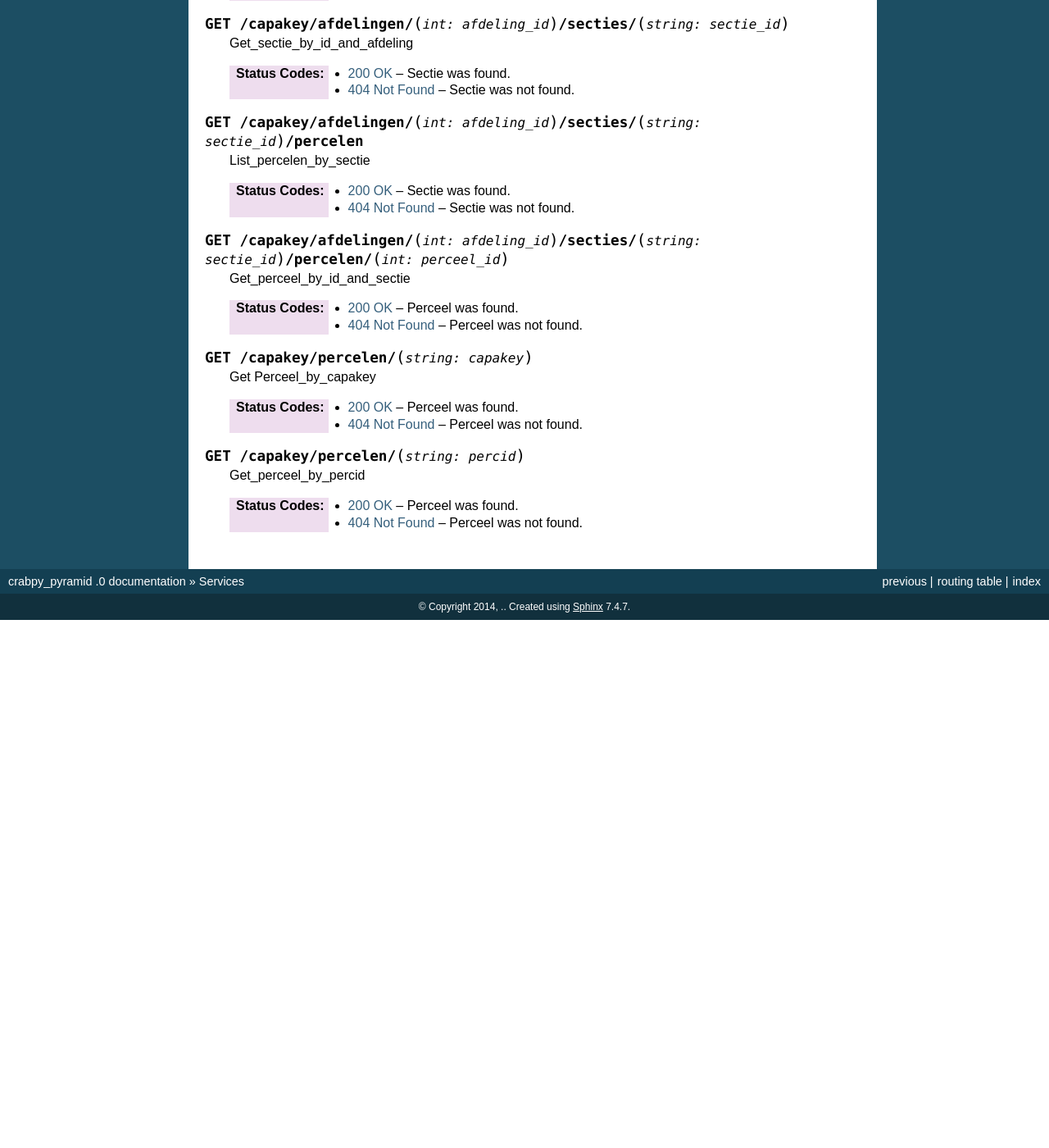
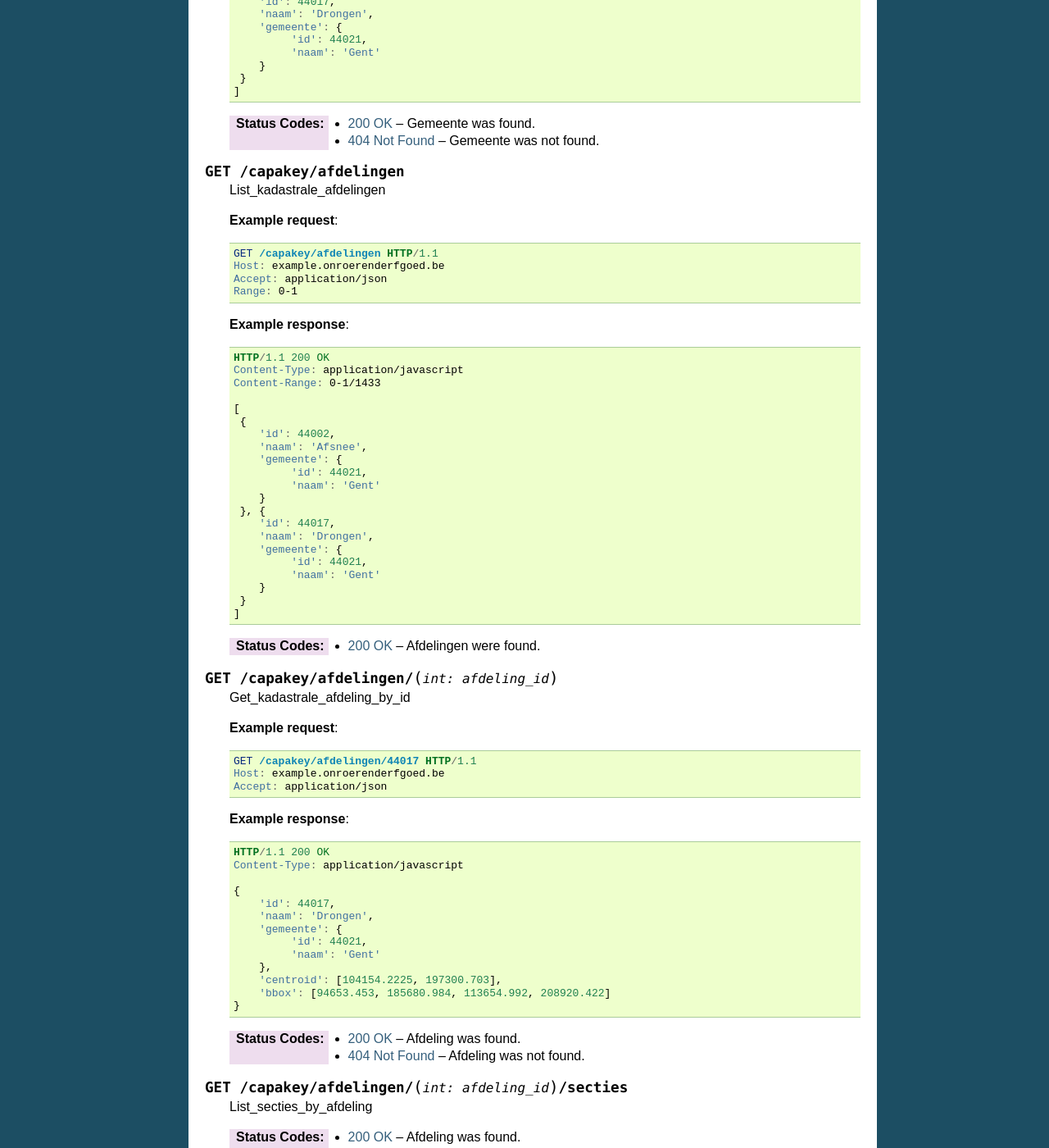
Before and after one commit to OnroerendErfgoed/crabpy_pyramid, a Sphinx documentation site: the page built from docs/source/services.rst, in a window 1280 px wide and 1400 px high, scrolled down 1861 px. Shown: the whole window at 82% size. Built offline with Sphinx 7.4.7, drawn with Linux system fonts in a browser that asks for light colours; before the commit the page ends 2617 px from its top, so only the background shows below that; some of the changed text lies outside the part shown.

Commit message:
Add docs for Afdeling services.

```diff
--- a/docs/source/services.rst
+++ b/docs/source/services.rst
@@ -89,6 +89,42 @@ Capakey
 
     List_kadastrale_afdelingen_by_gemeente
 
+    **Example request**:
+
+    .. sourcecode:: http
+
+       GET /capakey/gemeenten/44021/afdelingen HTTP/1.1
+       Host: example.onroerenderfgoed.be
+       Accept: application/json
+       Range: 0-1
+
+    **Example response**:
+
+    .. sourcecode:: http
+
+       HTTP/1.1 200 OK
+       Content-Type: application/javascript
+       Content-Range: 0-1/30
+
+       [
+        {
+           'id': 44002,
+           'naam': 'Afsnee',
+           'gemeente': {
+                'id': 44021,
+                'naam': 'Gent'
+           }
+        }, {
+           'id': 44017,
+           'naam': 'Drongen',
+           'gemeente': {
+                'id': 44021,
+                'naam': 'Gent'
+           }
+        }
+       ]
+
+
     :statuscode 200: Gemeente was found.
     :statuscode 404: Gemeente was not found.
 
@@ -96,11 +132,72 @@ Capakey
 
     List_kadastrale_afdelingen
 
+    **Example request**:
+
+    .. sourcecode:: http
+
+       GET /capakey/afdelingen HTTP/1.1
+       Host: example.onroerenderfgoed.be
+       Accept: application/json
+       Range: 0-1
+
+    **Example response**:
+
+    .. sourcecode:: http
+
+       HTTP/1.1 200 OK
+       Content-Type: application/javascript
+       Content-Range: 0-1/1433
+
+       [
+        {
+           'id': 44002,
+           'naam': 'Afsnee',
+           'gemeente': {
+                'id': 44021,
+                'naam': 'Gent'
+           }
+        }, {
+           'id': 44017,
+           'naam': 'Drongen',
+           'gemeente': {
+                'id': 44021,
+                'naam': 'Gent'
+           }
+        }
+       ]
+
     :statuscode 200: Afdelingen were found.
 
 .. http:get:: /capakey/afdelingen/(int:afdeling_id)
 
     Get_kadastrale_afdeling_by_id
+
+    **Example request**:
+
+    .. sourcecode:: http
+
+       GET /capakey/afdelingen/44017 HTTP/1.1
+       Host: example.onroerenderfgoed.be
+       Accept: application/json
+
+    **Example response**:
+
+    .. sourcecode:: http
+
+       HTTP/1.1 200 OK
+       Content-Type: application/javascript
+
+       {
+           'id': 44017,
+           'naam': 'Drongen',
+           'gemeente': {
+                'id': 44021,
+                'naam': 'Gent'
+           },
+           'centroid': [104154.2225, 197300.703],
+           'bbox': [94653.453, 185680.984, 113654.992, 208920.422]
+       }
 
     :statuscode 200: Afdeling was found.
     :statuscode 404: Afdeling was not found.
```
